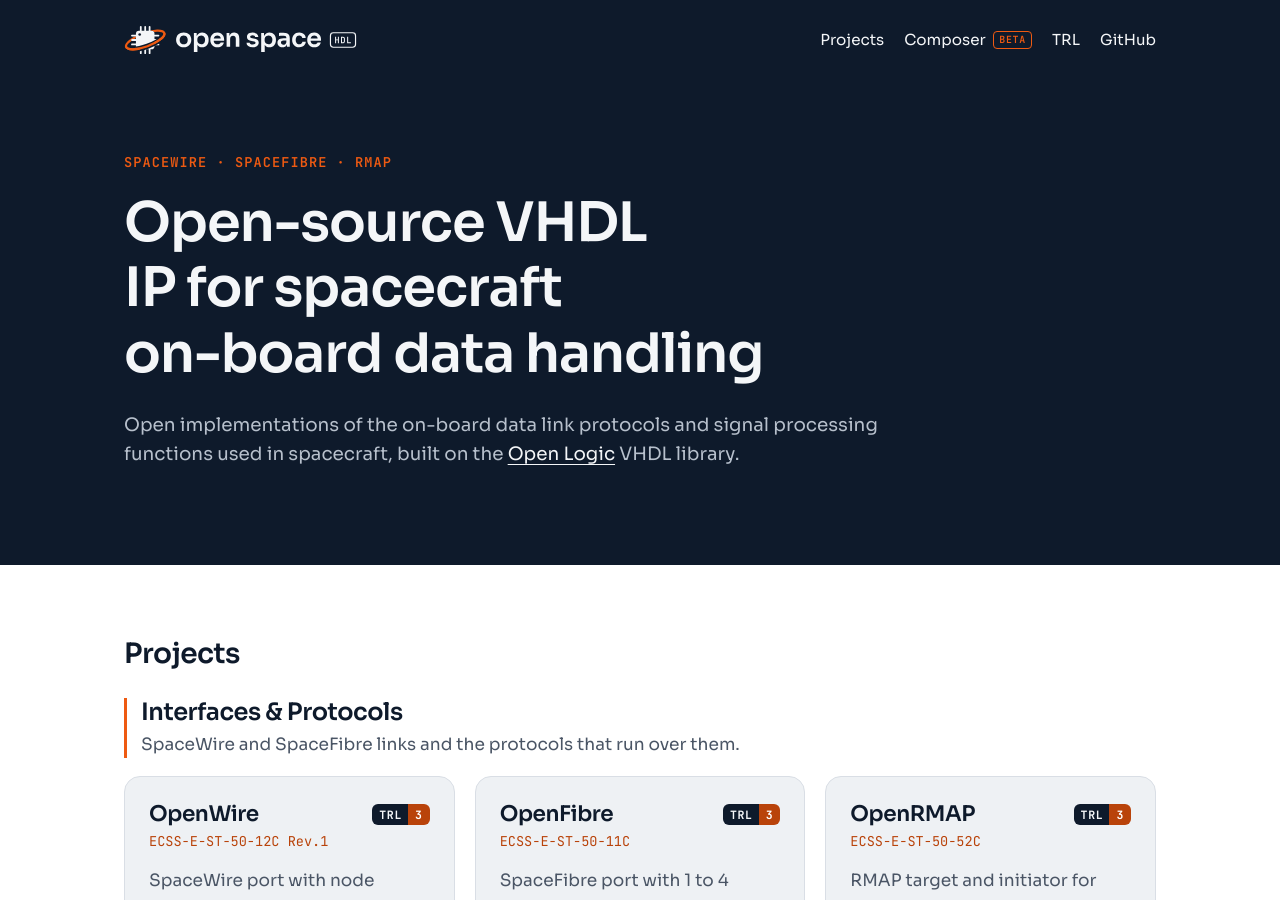
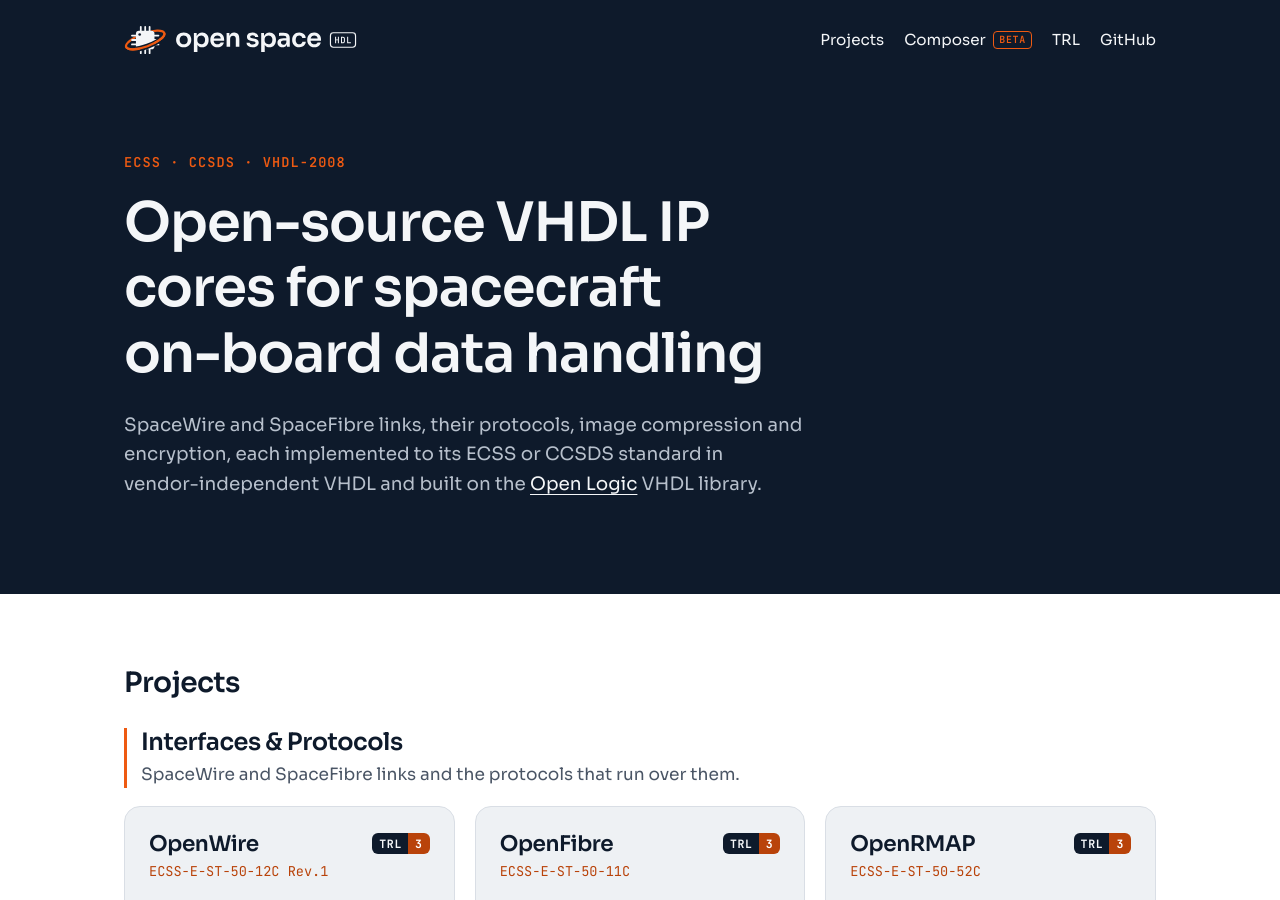
Before and after one commit to open-space-hdl/open-space-hdl.github.io, a Jekyll site: the page built from index.html, in a window 1280 px wide and 900 px high. Built offline with Jekyll 4.4.1, drawn with Linux system fonts in a browser that asks for light colours.

Commit message:
Rework the start page hero
The hero named only SpaceWire, SpaceFibre and RMAP and described the
compression and encryption cores as signal processing functions. The
eyebrow now names the standards bodies and the language, the heading
speaks of IP cores, and the lead lists the kinds of cores and that each
implements its ECSS or CCSDS standard in vendor-independent VHDL on the
Open Logic library. The site description follows the same wording.

```diff
--- a/_config.yml
+++ b/_config.yml
@@ -1,10 +1,10 @@
 title: Open Space HDL
-tagline: Open-source VHDL IP for spacecraft on-board data handling
+tagline: Open-source VHDL IP cores for spacecraft on-board data handling
 description: >-
-  Open-source VHDL IP for spacecraft on-board data handling: data link
-  protocols such as SpaceWire, SpaceFibre and RMAP, signal processing
-  functions and fault-tolerant building blocks, built on the Open Logic
-  VHDL library.
+  Open-source VHDL IP cores for spacecraft on-board data handling:
+  SpaceWire and SpaceFibre links, their protocols, image compression and
+  encryption to ECSS and CCSDS standards, built on the Open Logic VHDL
+  library.
 url: https://openspacehdl.org
 baseurl: ""
 github_org: https://github.com/open-space-hdl
--- a/index.html
+++ b/index.html
@@ -3,11 +3,12 @@ layout: default
 ---
 <section class="hero">
   <div class="wrap">
-    <p class="eyebrow">SpaceWire · SpaceFibre · RMAP</p>
+    <p class="eyebrow">ECSS · CCSDS · VHDL-2008</p>
     <h1>{{ site.tagline | replace: 'on-board', '<span class="nowrap">on-board</span>' }}</h1>
     <p class="lead">
-      Open implementations of the <span class="nowrap">on-board</span> data link protocols and signal processing
-      functions used in spacecraft, built on the <a href="https://github.com/open-logic/open-logic">Open Logic</a> VHDL library.
+      SpaceWire and SpaceFibre links, their protocols, image compression and encryption, each implemented to its ECSS
+      or CCSDS standard in <span class="nowrap">vendor-independent</span> VHDL and built on the
+      <a href="https://github.com/open-logic/open-logic">Open Logic</a> VHDL library.
     </p>
   </div>
 </section>
```
